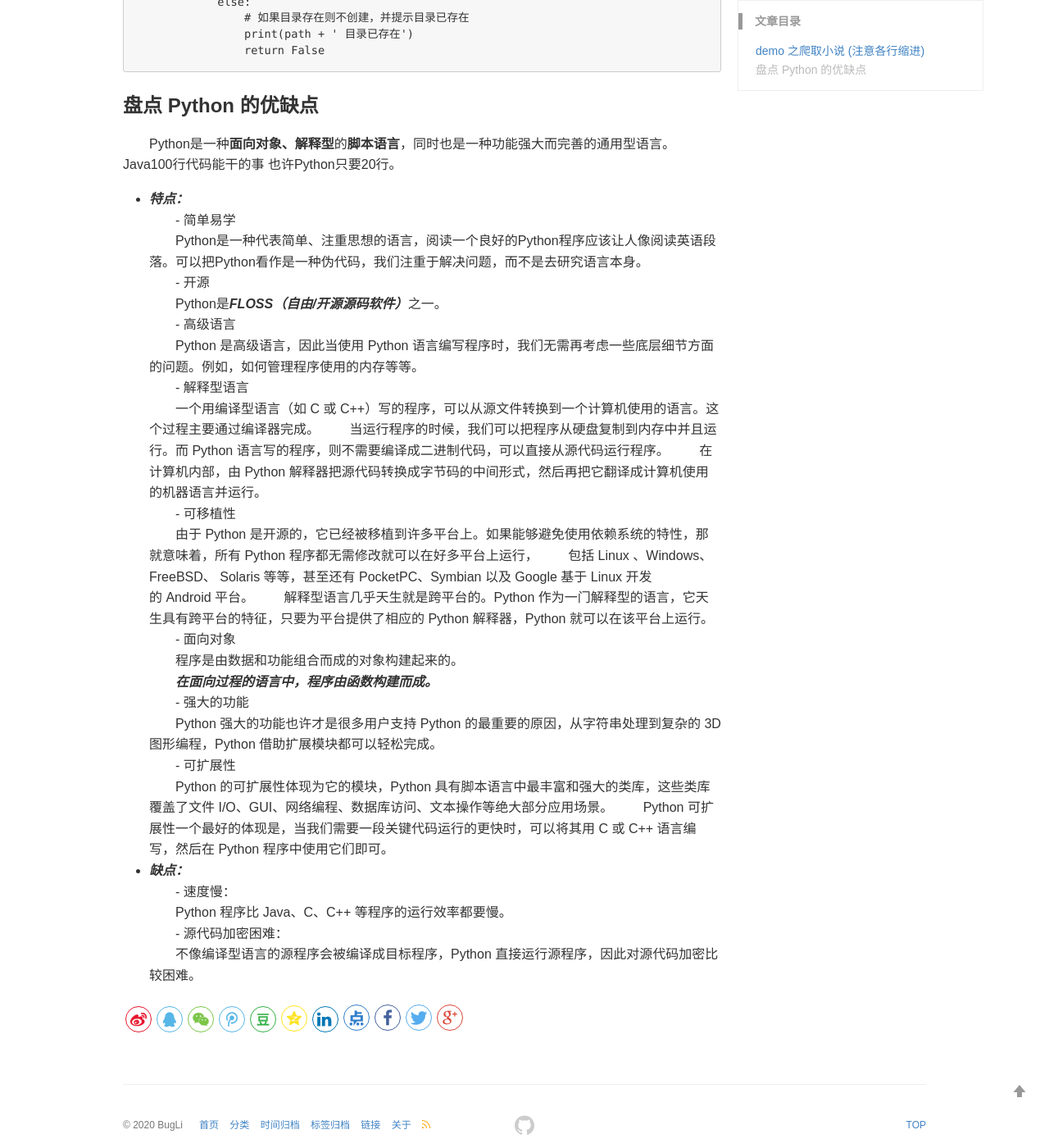
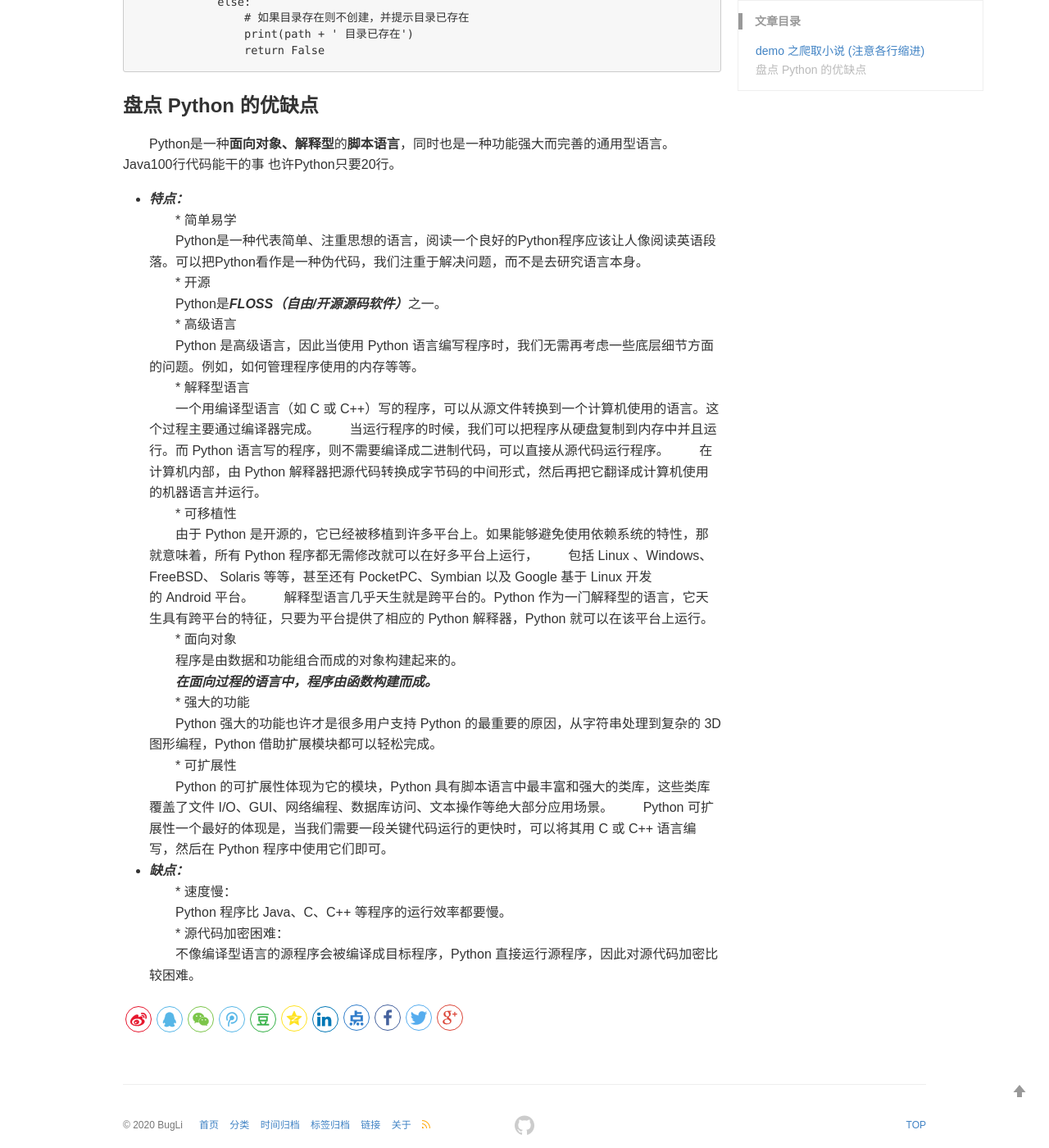
Before and after one commit to BugLiee/BugLiee.github.io, a Jekyll site: the page built from _posts/2020-06-15-blog.md, in a window 1280 px wide and 1400 px high, scrolled down 2236 px. Shown: the whole window at 82% size. Built offline with Jekyll 4.4.1, drawn with Linux system fonts in a browser that asks for light colours; comment, search, counter and statistics services are not loaded.

```diff
--- a/_posts/2020-06-15-blog.md
+++ b/_posts/2020-06-15-blog.md
@@ -116,30 +116,30 @@ class PBookService(static_proxy(Service)):
    Java100行代码能干的事 也许Python只要20行。<br>
 
    + ***特点：***<br>
-   　　- 简单易学<br>
+   　　* 简单易学<br>
    　　Python是一种代表简单、注重思想的语言，阅读一个良好的Python程序应该让人像阅读英语段落。可以把Python看作是一种伪代码，我们注重于解决问题，而不是去研究语言本身。<br>
-   　　- 开源<br>
+   　　* 开源<br>
    　　Python是***FLOSS（自由/开源源码软件）***之一。<br>
-   　　- 高级语言<br>
+   　　* 高级语言<br>
    　　Python 是高级语言，因此当使用 Python 语言编写程序时，我们无需再考虑一些底层细节方面的问题。例如，如何管理程序使用的内存等等。<br>
-   　　- 解释型语言<br>
+   　　* 解释型语言<br>
    　　一个用编译型语言（如 C 或 C++）写的程序，可以从源文件转换到一个计算机使用的语言。这个过程主要通过编译器完成。
    　　当运行程序的时候，我们可以把程序从硬盘复制到内存中并且运行。而 Python 语言写的程序，则不需要编译成二进制代码，可以直接从源代码运行程序。
    　　在计算机内部，由 Python 解释器把源代码转换成字节码的中间形式，然后再把它翻译成计算机使用的机器语言并运行。<br>
-   　　- 可移植性<br>
+   　　* 可移植性<br>
    　　由于 Python 是开源的，它已经被移植到许多平台上。如果能够避免使用依赖系统的特性，那就意味着，所有 Python 程序都无需修改就可以在好多平台上运行，
    　　包括 Linux 、Windows、FreeBSD、          Solaris 等等，甚至还有 PocketPC、Symbian 以及 Google 基于 Linux 开发的 Android 平台。
    　　解释型语言几乎天生就是跨平台的。Python 作为一门解释型的语言，它天生具有跨平台的特征，只要为平台提供了相应的 Python 解释器，Python 就可以在该平台上运行。<br>
-   　　- 面向对象<br>
+   　　* 面向对象<br>
    　　程序是由数据和功能组合而成的对象构建起来的。<br>
    　　***在面向过程的语言中，程序由函数构建而成。*** <br>
-   　　- 强大的功能<br>
+   　　* 强大的功能<br>
    　　Python 强大的功能也许才是很多用户支持 Python 的最重要的原因，从字符串处理到复杂的 3D 图形编程，Python 借助扩展模块都可以轻松完成。<br>
-   　　- 可扩展性<br>
+   　　* 可扩展性<br>
    　　Python 的可扩展性体现为它的模块，Python 具有脚本语言中最丰富和强大的类库，这些类库覆盖了文件 I/O、GUI、网络编程、数据库访问、文本操作等绝大部分应用场景。
    　　Python 可扩展性一个最好的体现是，当我们需要一段关键代码运行的更快时，可以将其用 C 或 C++ 语言编写，然后在 Python 程序中使用它们即可。<br>
    + ***缺点：***<br>
-   　　- 速度慢：<br>
+   　　* 速度慢：<br>
    　　Python 程序比 Java、C、C++ 等程序的运行效率都要慢。<br>
-   　　- 源代码加密困难：<br>
+   　　* 源代码加密困难：<br>
    　　不像编译型语言的源程序会被编译成目标程序，Python 直接运行源程序，因此对源代码加密比较困难。<br>
```
